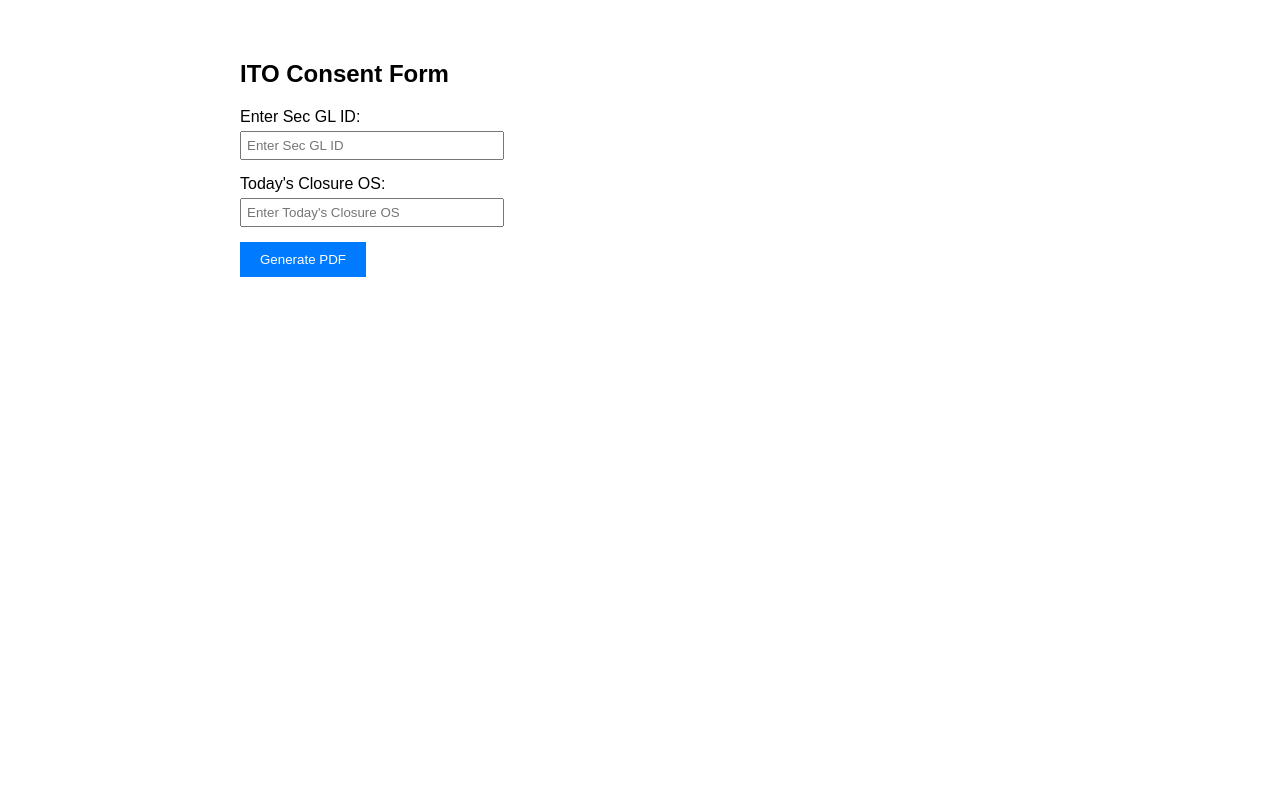
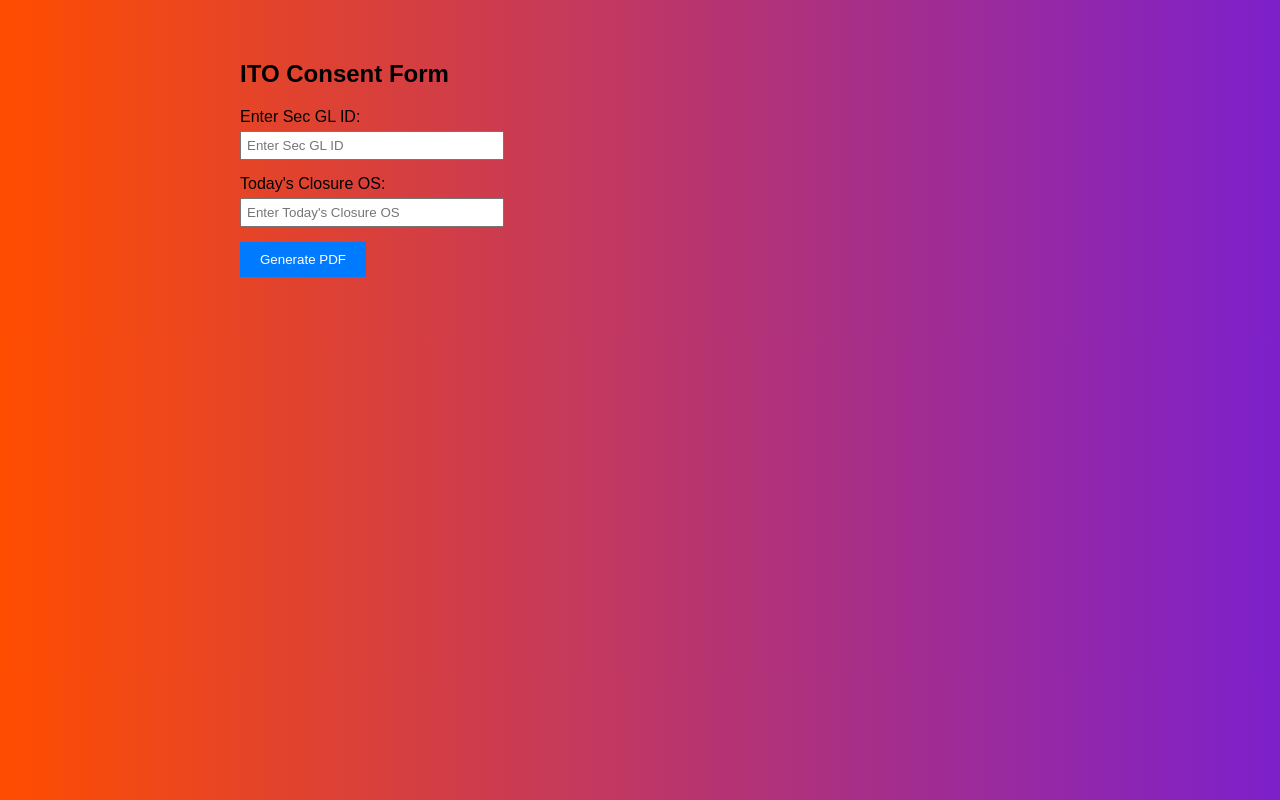
Before and after one commit to RupeekAuctionTeam/RupeekAuctionTeam-Fed-to-RCPL-ITO-Consent-form-PDF, a plain HTML site: page index.html in a window 1280 px wide. Drawn offline with nearby package versions, Linux system fonts and the light colour scheme.

Commit message:
index.html

```diff
--- a/index.html
+++ b/index.html
@@ -9,6 +9,7 @@
       max-width: 800px;
       margin: 20px auto;
       padding: 20px;
+      background-image: linear-gradient(to right,  #ff4d00 , #7d20cb);
     }
     .input-group {
       margin-bottom: 15px;
```
